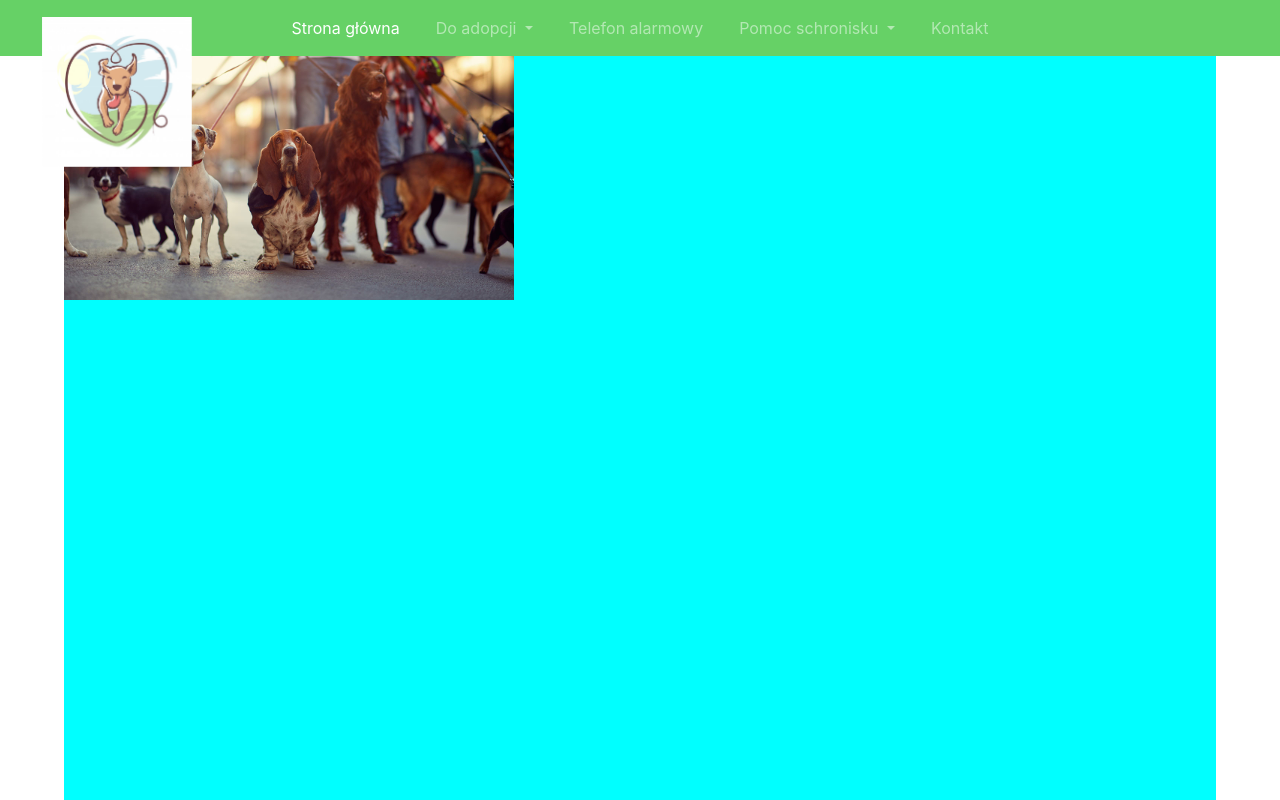
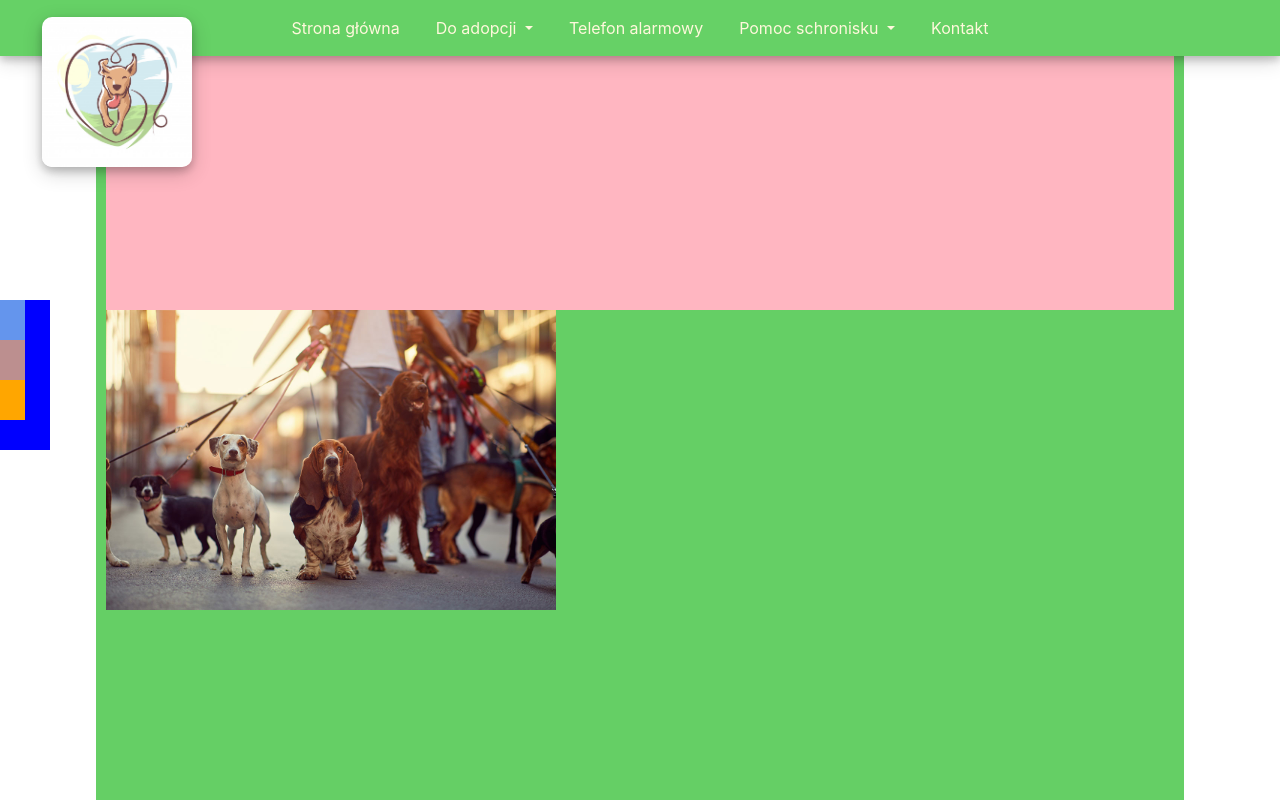
Before and after one commit to YourSenseiCreeper/OgonDoGory, an Angular app: page / in a window 1280 px wide. Shown: the top 800 px of the page. Built offline with nearby package versions, Linux system fonts and the light colour scheme.

Commit message:
Adjusted style on the mainpage, added login page

```diff
--- a/src/app/app.component.html
+++ b/src/app/app.component.html
@@ -1,12 +1,17 @@
+<div class="socialmedia">
+  <div class="row"><div class="icon-facebook"></div></div>
+  <div class="row"><div class="icon-instagram"></div></div>
+  <div class="row"><div class="icon-blogger"></div></div>
+</div>
 <nav class="navbar navbar-expand-md navbar-dark fixed-top" style="background-color: rgb(102, 209, 102);">
   <div class="logo"></div>
-  <button  class="navbar-toggler" type="button" data-toggle="collapse" data-target="#navbarCollapse" aria-controls="navbarCollapse" aria-expanded="false" aria-label="Toggle navigation">
+  <button style="float:right" class="navbar-toggler" type="button" data-toggle="collapse" data-target="#navbarCollapse" aria-controls="navbarCollapse" aria-expanded="false" aria-label="Toggle navigation">
     <span class="navbar-toggler-icon"></span>
   </button>
   <div class="collapse navbar-collapse" id="navbarCollapse">
     <ul class="navbar-nav mr-auto" style="margin:auto">
-      <li class="nav-item active">
-        <a class="nav-link" href="#">Strona główna <span class="sr-only">(current)</span></a>
+      <li class="nav-item">
+        <a class="nav-link" href="#">Strona główna</a>
       </li>
       <li class="nav-item dropdown">
         <a class="nav-link dropdown-toggle" href="#" id="navbarDropdownMenuLink" data-toggle="dropdown" aria-haspopup="true" aria-expanded="false">
@@ -36,7 +41,7 @@
     </ul>
   </div>
 </nav>
-
 <div class="main-body">
+  <div style="height: 300px; background-color: lightpink;"></div>
   <img src="../assets/homepage_bg.jpg" class="img-fluid" alt="Schronisko" style="height: 300px;">
 </div>
--- a/src/app/app.component.scss
+++ b/src/app/app.component.scss
@@ -1,24 +1,52 @@
+$main-theme: rgb(101, 207, 101);
+$main-theme-hover: rgb(107, 230, 107);
+
+.navbar {
+    box-shadow: 0 4px 8px 0 rgba(0, 0, 0, 0.2), 0 6px 20px 0 rgba(0, 0, 0, 0.14);
+}
+
+.dropdown-item {
+    color: cornsilk;
+}
+
 .navbar-nav > .nav-item {
     padding: 0px 10px;
 }
 
+.nav-item > .nav-link {
+    color: cornsilk;
+}
+
+.navbar-nav > .nav-item:hover {
+    padding: 0px 10px;
+    background-color: $main-theme-hover;
+    border-radius: 10px;
+    transition: background-color 0.4s;
+    transition-timing-function: ease;
+}
+
 .dropdown > .dropdown-menu {
-    background-color:rgb(101, 207, 101);
+    background-color: $main-theme;
+    border: 0px solid black;
+    box-shadow: 0 4px 8px 0 rgba(0, 0, 0, 0.2), 0 6px 20px 0 rgba(0, 0, 0, 0.14);
 }
 
 .dropdown > .dropdown-menu > .dropdown-item:hover {
-    background-color:rgb(114, 231, 114);
+    transition: background-color 0.4s;
+    background-color: $main-theme-hover;
 }
 
 .main-body {
-    width: 90%;
-    background-color: aqua;
+    width: 85%;
+    background-color: $main-theme;
     margin: auto;
     height: 2000px;
+    padding: 10px 10px;
+    border-radius: 10px;
 }
 
 .logo {
-    position: absolute;
+    position: fixed;
     margin-left: 2%;
     margin-top: 10%;
     width: 150px;
@@ -27,4 +55,44 @@
     background: url('../assets/logo.jpg');
     background-position: center center;
     background-size: cover;
+    box-shadow: 0 4px 8px 0 rgba(0, 0, 0, 0.2), 0 6px 20px 0 rgba(0, 0, 0, 0.19);
+    border-radius: 10px;
 }
+
+.socialmedia {
+    position: fixed;
+    margin-top: 300px;
+    height: 150px;
+    width: 50px;
+    background-color: blue;
+}
+
+.icon-facebook, .icon-instagram, .icon-blogger {
+    margin-left: 0px;
+    height: 40px;
+    width: 40px;
+}
+
+.icon-facebook {
+    background-color: cornflowerblue;
+}
+
+.icon-facebook:hover {
+    background-color: rgba(100, 148, 237, 0.8);
+}
+
+.icon-instagram {
+    background-color: rgba(188, 143, 143, 1);
+}
+
+.icon-instagram:hover {
+    background-color: rgba(188, 143, 143, 0.8);
+}
+
+.icon-blogger {
+    background-color: rgba(255, 166, 0, 1);
+}
+
+.icon-blogger:hover {
+    background-color: rgba(255, 166, 0, 0.8);
+}
--- a/src/app/app.module.ts
+++ b/src/app/app.module.ts
@@ -7,10 +7,12 @@ import { NgbCollapseModule, NgbModule } from '@ng-bootstrap/ng-bootstrap';
 import { FormsModule } from '@angular/forms';
 import { CommonModule } from '@angular/common';
 import { HttpClientModule } from "@angular/common/http";
+import { LoginComponent } from './login/login.component';
 
 @NgModule({
   declarations: [
-    AppComponent
+    AppComponent,
+    LoginComponent
   ],
   imports: [
     BrowserModule,
--- /dev/null
+++ b/src/app/login/login.component.html
@@ -0,0 +1,17 @@
+<div class="text-center">
+    <form class="form-signin">
+        <img class="mb-4" src="../../assets/logo.jpg" alt="" width="72" height="72">
+        <h1 class="h3 mb-3 font-weight-normal">Please sign in</h1>
+        <label for="inputEmail" class="sr-only">Email address</label>
+        <input type="email" id="inputEmail" class="form-control" placeholder="Email address" required="" autofocus="">
+        <label for="inputPassword" class="sr-only">Password</label>
+        <input type="password" id="inputPassword" class="form-control" placeholder="Password" required="">
+        <div class="checkbox mb-3">
+        <label>
+            <input type="checkbox" value="remember-me"> Remember me
+        </label>
+        </div>
+        <button class="btn btn-lg btn-primary btn-block" type="submit">Sign in</button>
+        <p class="mt-5 mb-3 text-muted">© 2017-2018</p>
+    </form>
+</div>
```
Also changed, not shown: src/app/app-routing.module.ts (+5 -8 lines), src/app/login/login.component.ts (added, +9 -0 lines), src/app/login/login.component.scss (added).
